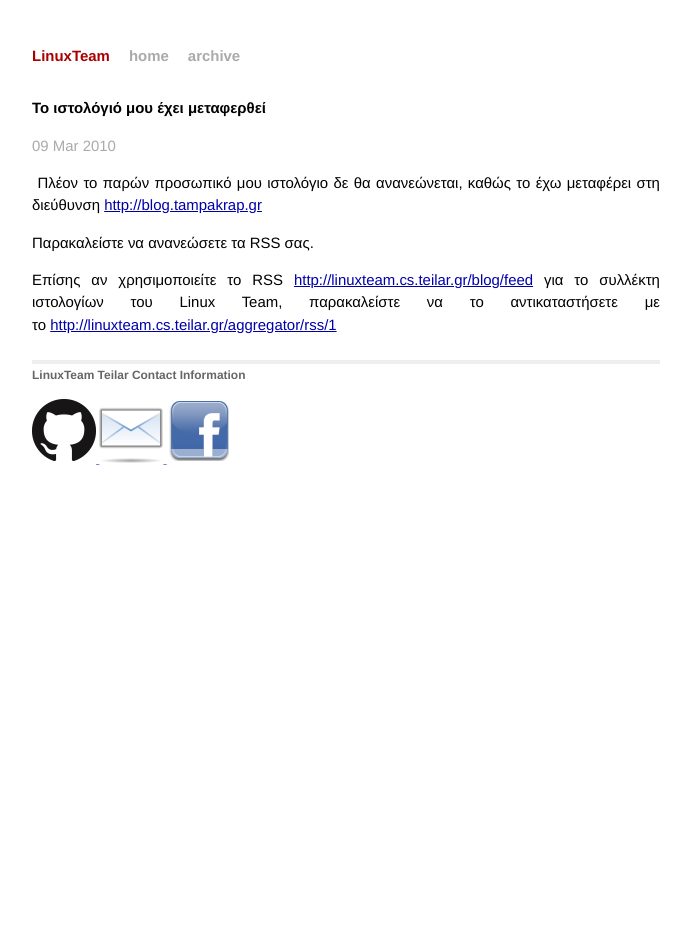
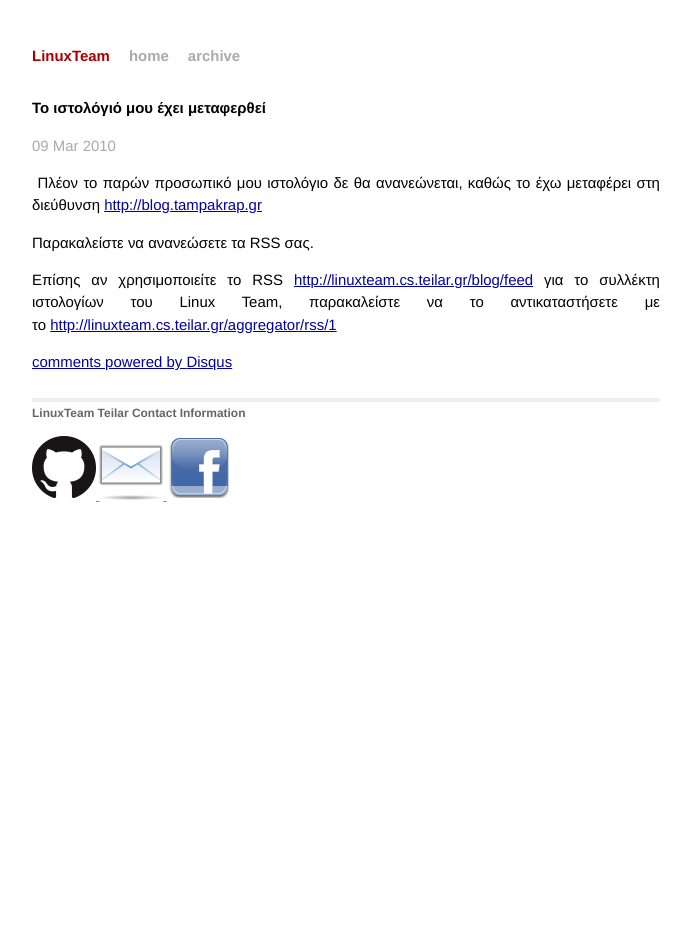
Before and after one commit to LinuxTeam-teilar/jekyll-blog, a Jekyll site: the page built from _posts/2010-03-09-.md, in a window 1280 px wide. Shown: the whole page, without its empty margins (294-985 px from the left). Built offline with Jekyll 4.4.1, drawn with Linux system fonts in a browser that asks for light colours; Markdown is read by kramdown in place of the engine named in the settings; comment, search, counter and statistics services are not loaded; some of the changed lines change nothing that is shown.

Commit message:
Add disquss support to the comments

```diff
--- a/_layouts/post.html
+++ b/_layouts/post.html
@@ -7,3 +7,19 @@
 <div class="post">
 {{ content }}
 </div>
+
+
+<script type="text/javascript">
+        /* * * CONFIGURATION VARIABLES: EDIT BEFORE PASTING INTO YOUR WEBPAGE * * */
+        var disqus_shortname = 'linuxteam-teilar'; // required: replace example with your forum shortname
+
+        /* * * DON'T EDIT BELOW THIS LINE * * */
+        (function() {
+            var dsq = document.createElement('script'); dsq.type = 'text/javascript'; dsq.async = true;
+            dsq.src = '//' + disqus_shortname + '.disqus.com/embed.js';
+            (document.getElementsByTagName('head')[0] || document.getElementsByTagName('body')[0]).appendChild(dsq);
+        })();
+</script>
+
+<noscript>Please enable JavaScript to view the <a href="http://disqus.com/?ref_noscript">comments powered by Disqus.</a></noscript>
+<a href="http://disqus.com" class="dsq-brlink">comments powered by <span class="logo-disqus">Disqus</span></a>
```
